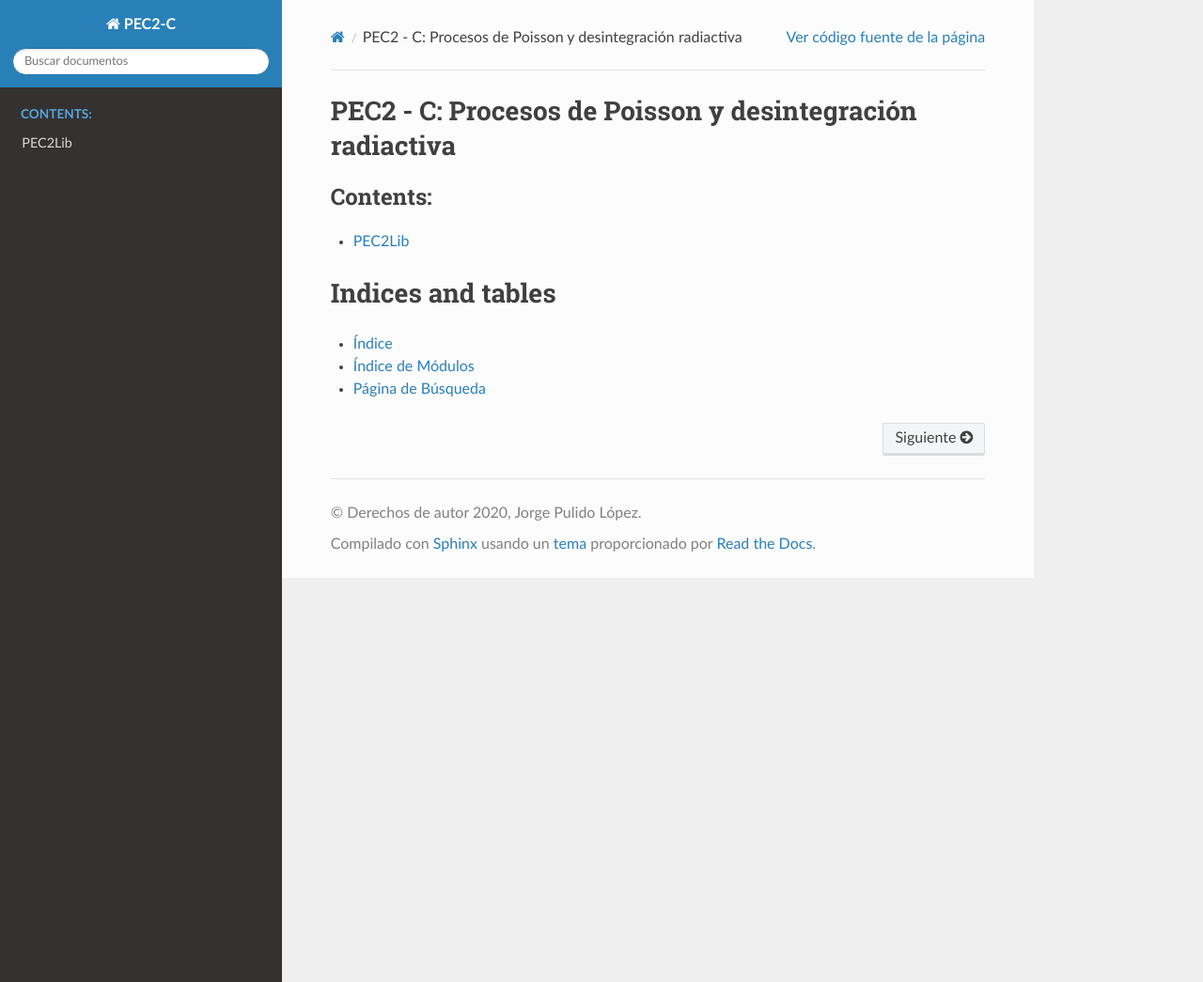
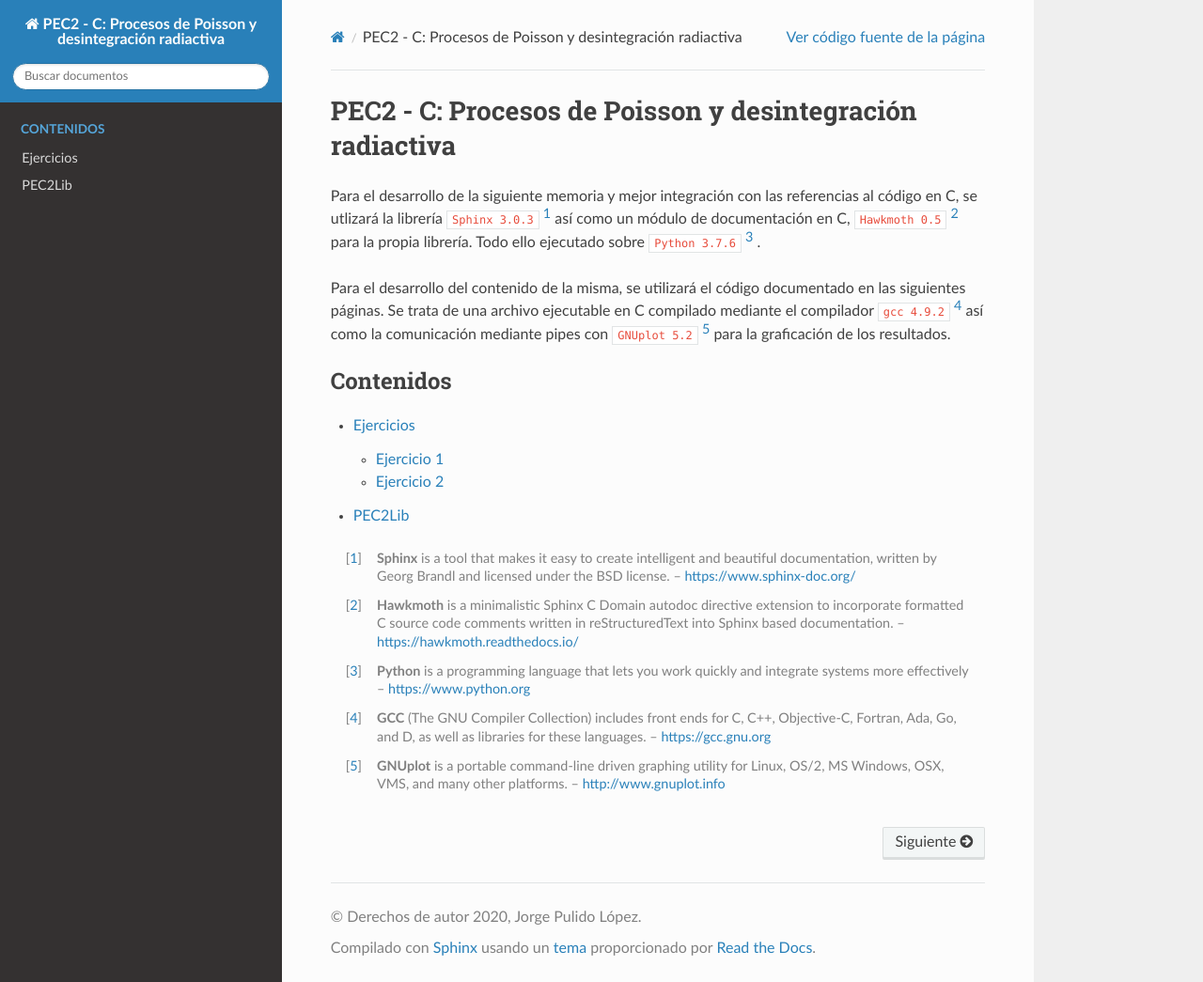
Before and after one commit to jore731/02-Fisica-Computacional-I, a Sphinx documentation site: the page built from 02 C/2020 - PEC 2/docs/source/index.rst, in a window 1280 px wide and 1045 px high. Shown: the whole window at 94% size. Built offline with Sphinx 7.4.7 and the Read the Docs theme 2.0.0, drawn with Linux system fonts in a browser that asks for light colours.

Commit message:
[PEC C] Docu updated

```diff
--- a/02 C/2020 - PEC 2/docs/source/conf.py
+++ b/02 C/2020 - PEC 2/docs/source/conf.py
@@ -19,12 +19,12 @@ cautodoc_clang = "-DHAWKMOTH"
 
 # -- Project information -----------------------------------------------------
 
-project = 'PEC2-C'
+project = 'PEC2 - C: Procesos de Poisson y desintegración radiactiva'
 copyright = '2020, Jorge Pulido López'
 author = 'Jorge Pulido López'
 
 # The full version, including alpha/beta/rc tags
-release = '1.0.0'
+release = ''
 
 
 # -- General configuration ---------------------------------------------------
--- a/02 C/2020 - PEC 2/docs/source/index.rst
+++ b/02 C/2020 - PEC 2/docs/source/index.rst
@@ -5,18 +5,27 @@
 
 PEC2 - C: Procesos de Poisson y desintegración radiactiva
 =========================================================
+Para el desarrollo de la siguiente memoria y mejor integración con las referencias al código en C, se utlizará la librería ``Sphinx 3.0.3`` [1]_ así como un módulo de documentación en C, ``Hawkmoth 0.5`` [2]_ para la propia librería. Todo ello ejecutado sobre ``Python 3.7.6`` [3]_ .
+
+Para el desarrollo del contenido de la misma, se utilizará el código documentado en las siguientes páginas. Se trata de una archivo ejecutable en C compilado mediante el compilador ``gcc 4.9.2`` [4]_ así como la comunicación mediante pipes con ``GNUplot 5.2`` [5]_ para la graficación de los resultados.
 
 .. toctree::
    :maxdepth: 4
-   :caption: Contents:
+   :caption: Contenidos
 
+   rstFiles/ejercicios.rst
    rstFiles/PEC2Lib.rst
 
 
 
-Indices and tables
-==================
+.. References
 
-* :ref:`genindex`
-* :ref:`modindex`
-* :ref:`search`
+.. [1] **Sphinx** is a tool that makes it easy to create intelligent and beautiful documentation, written by Georg Brandl and licensed under the BSD license. -- https://www.sphinx-doc.org/
+
+.. [2] **Hawkmoth** is a minimalistic Sphinx C Domain autodoc directive extension to incorporate formatted C source code comments written in reStructuredText into Sphinx based documentation. -- https://hawkmoth.readthedocs.io/
+
+.. [3] **Python** is a programming language that lets you work quickly and integrate systems more effectively -- https://www.python.org
+
+.. [4] **GCC** (The GNU Compiler Collection) includes front ends for C, C++, Objective-C, Fortran, Ada, Go, and D, as well as libraries for these languages. -- https://gcc.gnu.org
+
+.. [5] **GNUplot** is a portable command-line driven graphing utility for Linux, OS/2, MS Windows, OSX, VMS, and many other platforms. -- http://www.gnuplot.info
--- /dev/null
+++ b/02 C/2020 - PEC 2/docs/source/rstFiles/ejercicio1.rst
@@ -0,0 +1,4 @@
+Ejercicio 1
+=========================================================
+
+.. c:autodoc:: ejercicio1.c
--- /dev/null
+++ b/02 C/2020 - PEC 2/docs/source/rstFiles/ejercicio2.rst
@@ -0,0 +1,4 @@
+Ejercicio 2
+=========================================================
+
+.. c:autodoc:: ejercicio2.c
```
Also changed, not shown: 02 C/2020 - PEC 2/docs/source/rstFiles/ejercicios.rst (added, +13 -0 lines), 02 C/2020 - PEC 2/docs/source/_static/ejercicio1_resultados.png (added).
